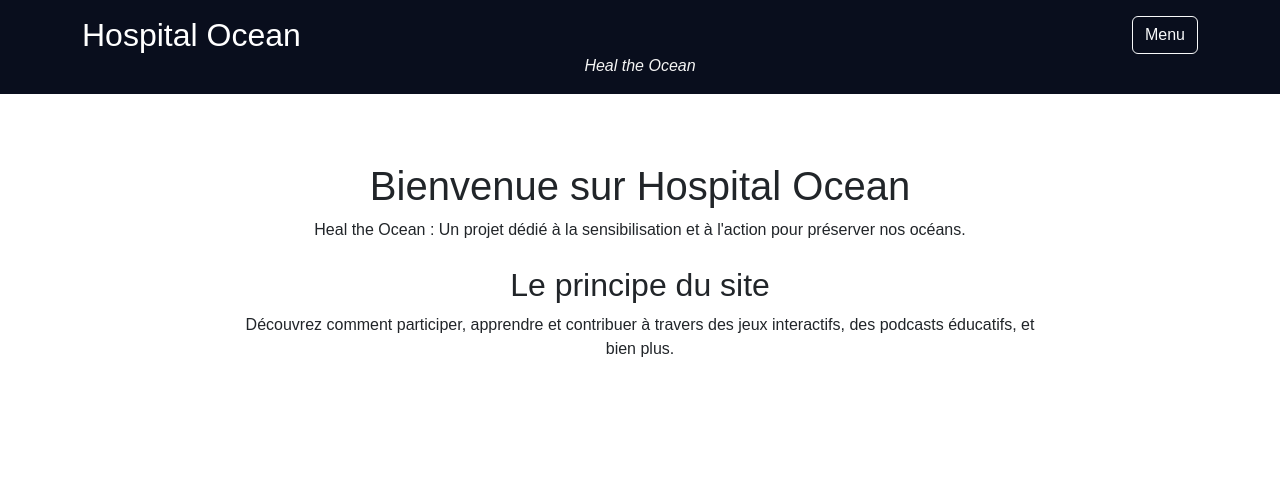
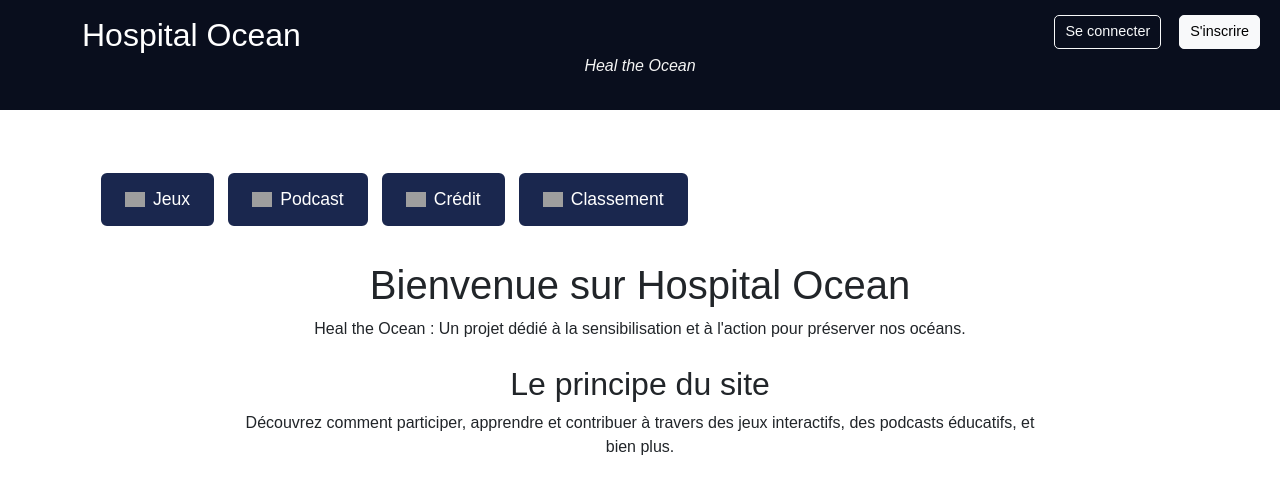
Before and after one commit to TheSpilas/NuitinfoMakeUp, a PHP site: page / in a window 1280 px wide. Shown: the top 481 px of the page. Run offline with PHP 8.4, Linux system fonts and the light colour scheme; grey boxes are pictures that could not be loaded.

Commit message:
le bouton logoin!!!!

```diff
--- a/OceanHospital/assets/styles/styles.css
+++ b/OceanHospital/assets/styles/styles.css
@@ -52,15 +52,36 @@ header .logo h1 {
     right: 10px;
 }
 
+.navbar-nav {
+    display: flex;
+    justify-content: center;
+    flex-wrap: wrap;
+}
+
+.nav-item {
+    border: 2px solid var(--text-color);
+    border-radius: 8px;
+    margin: 5px;
+    background-color: var(--navbar-color);
+    padding: 5px 15px;
+    transition: transform 0.2s ease, background-color 0.2s ease;
+}
+
+.nav-item:hover {
+    background-color: var(--header-color);
+    transform: scale(1.05);
+}
+
 .nav-link {
     color: var(--text-color);
     font-size: 1.1rem;
-    margin: 10px 0;
+    text-decoration: none;
 }
 
-.nav-link:hover {
-    text-decoration: underline;
+.nav-link img {
+    vertical-align: middle;
 }
+
 
 #sidebar.active {
     right: 0;
@@ -74,3 +95,18 @@ header .logo h1 {
 main {
     flex-grow: 1;
 }
+
+
+.auth-buttons {
+    display: flex;
+    gap: 10px;
+    position: absolute;
+    right: 20px;
+    top: 15px;
+}
+
+.auth-buttons .btn {
+    font-size: 0.9rem;
+    padding: 5px 10px;
+    border-radius: 5px;
+}
--- a/OceanHospital/index.php
+++ b/OceanHospital/index.php
@@ -16,28 +16,45 @@ include('includes/head.php');
         <div class="logo">
             <h1>Hospital Ocean</h1>
         </div>
-            <button class="btn btn-outline-light" id="menuButton">Menu</button>
+        <div class="auth-buttons">
+            <a href="login.php" class="btn btn-outline-light me-2">Se connecter</a>
+            <a href="signup.php" class="btn btn-light">S'inscrire</a>
         </div>
-        <p class="motto text-center mb-0">Heal the Ocean</p>
+    </div>
+    <p class="motto text-center mb-3">Heal the Ocean</p>
+
 </header>
-    <div id="sidebar" class="sidebar">
-        <button class="btn-close" id="closeSidebar">&times;</button>
-        <ul class="nav flex-column text-white">
-            <li class="nav-item">
-                <a class="nav-link text-white" href="#">Jeux</a>
+    <main class="container my-5 flex-grow-1">
+        <nav class="navbar navbar-expand-md justify-content-center">
+        <div class="container">
+            <ul class="navbar-nav">
+                <li class="nav-item px-3">
+                    <a class="nav-link text-white d-flex align-items-center" href="#">
+                        <img src="assets/pixel-jeux.png" alt="Jeux" class="me-2" width="20">
+                        Jeux
+                    </a>
                 </li>
-            <li class="nav-item">
-                <a class="nav-link text-white" href="#">Podcast</a>
+                <li class="nav-item px-3">
+                    <a class="nav-link text-white d-flex align-items-center" href="#">
+                        <img src="assets/pixel-podcast.png" alt="Podcast" class="me-2" width="20">
+                        Podcast
+                    </a>
                 </li>
-            <li class="nav-item">
-                <a class="nav-link text-white" href="#">Crédit</a>
+                <li class="nav-item px-3">
+                    <a class="nav-link text-white d-flex align-items-center" href="#">
+                        <img src="assets/pixel-credit.png" alt="Crédit" class="me-2" width="20">
+                        Crédit
+                    </a>
                 </li>
-            <li class="nav-item">
-                <a class="nav-link text-white" href="#">Classement</a>
+                <li class="nav-item px-3">
+                    <a class="nav-link text-white d-flex align-items-center" href="#">
+                        <img src="assets/pixel-classement.png" alt="Classement" class="me-2" width="20">
+                        Classement
+                    </a>
                 </li>
             </ul>
         </div>
-    <main class="container my-5 flex-grow-1">
+        </nav>
         <section class="about mb-4">
             <h1 class="text-center">Bienvenue sur Hospital Ocean</h1>
             <p class="text-center">Heal the Ocean : Un projet dédié à la sensibilisation et à l'action pour préserver nos océans.</p>
```
Lines whose indentation alone changed are shown as unchanged.
